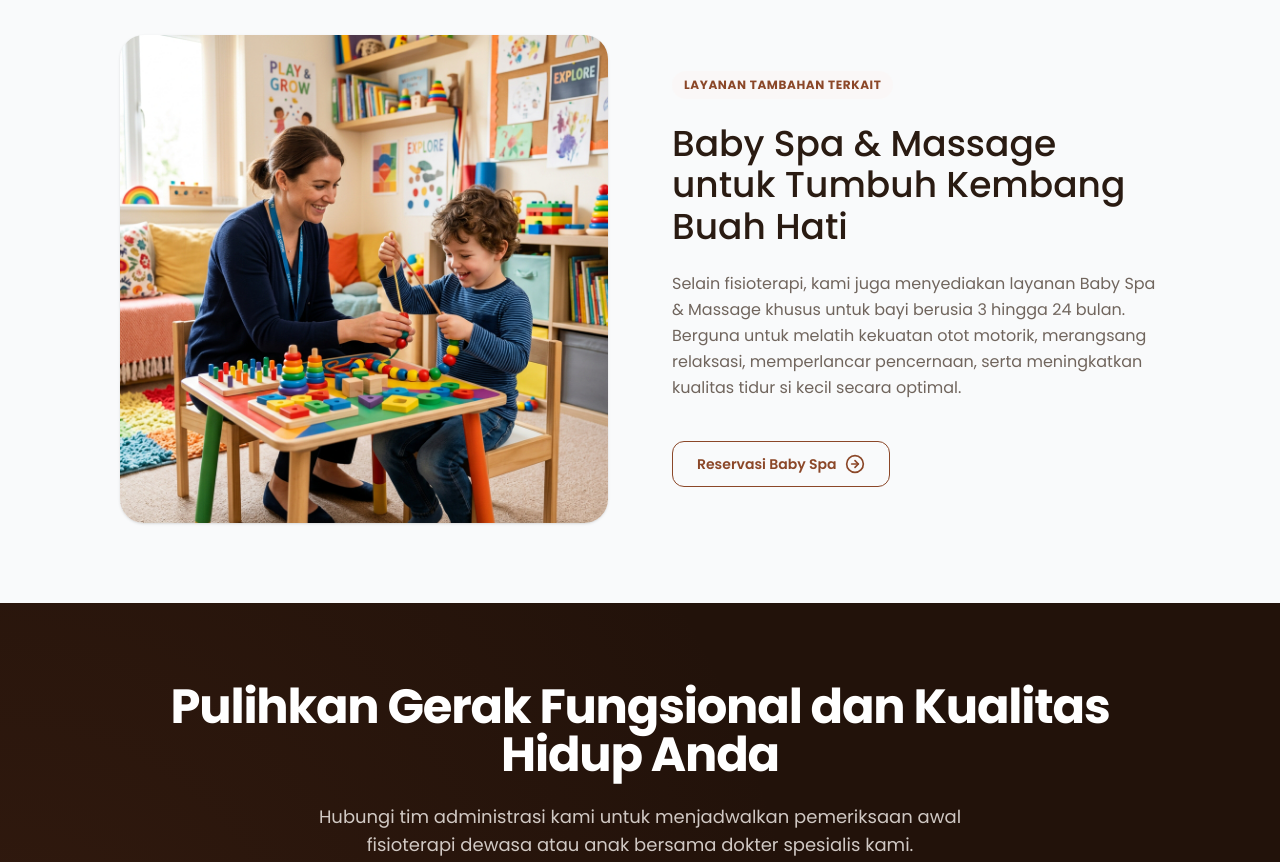
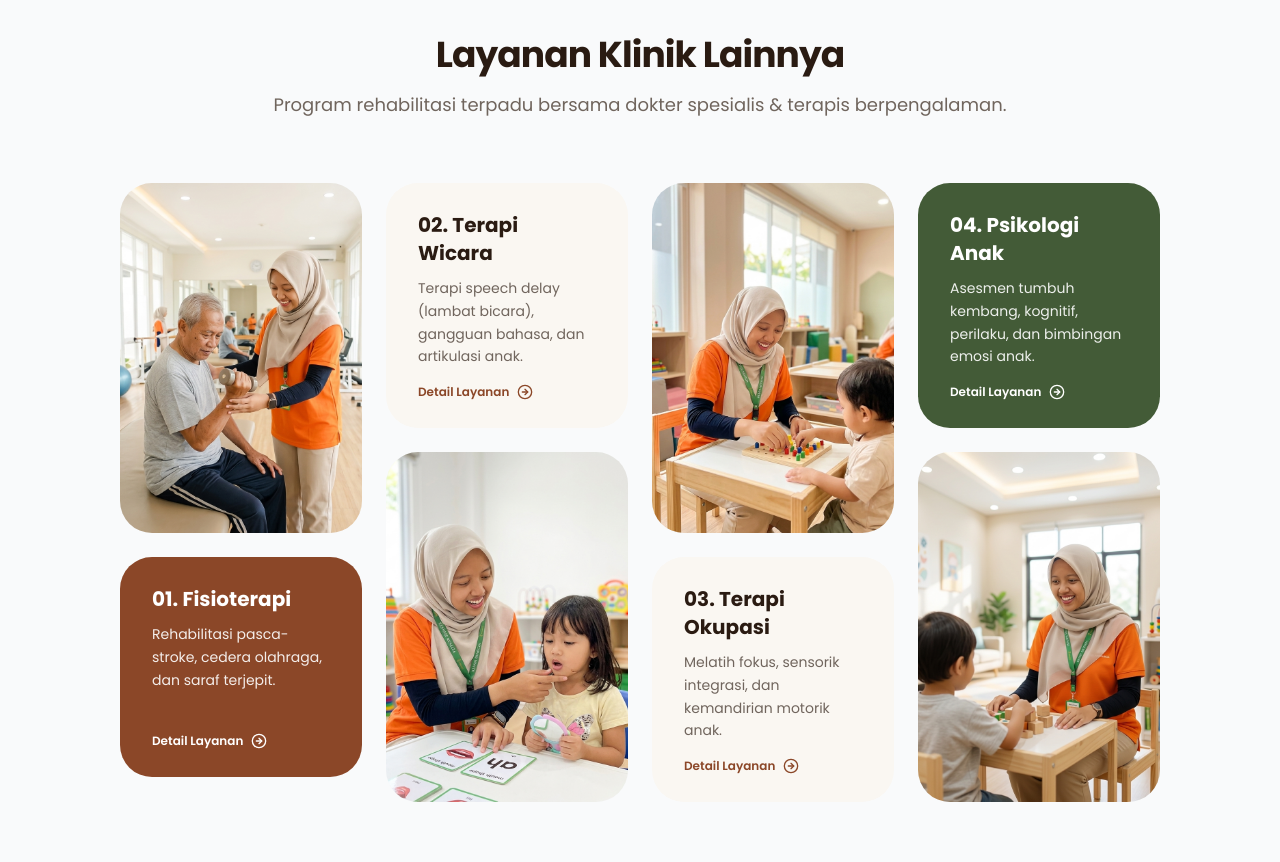
Before and after one commit to luthfierlmbang/Klinik-benecia-poc, a website built with Vite: page fisioterapi.html in a window 1280 px wide. Shown: the part 3160-4022 px from the top of the page. Built offline with nearby package versions, Linux system fonts and the light colour scheme.

Commit message:
feat: replace related services with homepage core services bento grid on fisioterapi.html

```diff
--- a/fisioterapi.html
+++ b/fisioterapi.html
@@ -435,43 +435,124 @@
       </div>
     </section>
 
-    <!-- Baby Spa & Massage Section (Figma Section 2 Layout: Content on the Right, Image on the Left) -->
-    <section id="babyspa" class="py-20 bg-gray-50">
-      <div class="max-w-7xl mx-auto px-6 lg:px-[120px] grid grid-cols-1 lg:grid-cols-2 gap-16 items-center">
+    <!-- Layanan Lainnya Section -->
+    <section id="layanan" class="py-20 bg-gray-50">
+      <div class="max-w-7xl mx-auto px-6 lg:px-[120px]">
 
-        <!-- Left: Image showing baby therapy/massage context -->
-        <div class="relative flex justify-center order-2 lg:order-1 reveal-element">
-          <!-- Wavy mask visual representation via figma style -->
-          <div class="w-full max-w-[500px] aspect-square rounded-3xl overflow-hidden shadow-sm">
-            <img src="/images/pediatric.png" alt="Sesi Baby Spa & Massage" class="w-full h-full object-cover" />
-          </div>
+        <!-- Header -->
+        <div class="text-center max-w-3xl mx-auto flex flex-col gap-4 mb-16 reveal-element">
+          <h2 class="text-3xl md:text-4xl font-bold tracking-tight text-neutral-dark">Layanan Klinik Lainnya</h2>
+          <p class="text-neutral-secondary text-base md:text-lg">
+            Program rehabilitasi terpadu bersama dokter spesialis & terapis berpengalaman.
+          </p>
         </div>
 
-        <!-- Right: Text content -->
-        <div class="flex flex-col gap-6 text-left order-1 lg:order-2 reveal-element">
-          <span class="text-xs font-bold uppercase tracking-wider text-brand-primary bg-brand-light/50 px-3 py-1.5 rounded-full w-fit">
-            Layanan Tambahan Terkait
-          </span>
-          <h2 class="text-3xl md:text-4xl font-medium leading-[1.15] text-neutral-dark">
-            Baby Spa & Massage untuk Tumbuh Kembang Buah Hati
-          </h2>
-          <p class="text-neutral-secondary text-base leading-relaxed">
-            Selain fisioterapi, kami juga menyediakan layanan Baby Spa & Massage khusus untuk bayi berusia 3 hingga 24 bulan. Berguna untuk melatih kekuatan otot motorik, merangsang relaksasi, memperlancar pencernaan, serta meningkatkan kualitas tidur si kecil secara optimal.
+        <!-- Alternating Bento Cards Grid (Flat layout without shadows, optimized for no overlaps) -->
+        <div class="grid grid-cols-1 sm:grid-cols-2 lg:grid-cols-4 gap-6 reveal-element">
+
+          <!-- Column 1: Fisioterapi (Image Top, Text Bottom - Solid Teal) -->
+          <div class="flex flex-col gap-6">
+            <!-- Image Card -->
+            <div class="h-[350px] w-full rounded-[32px] overflow-hidden group">
+              <img src="/images/fisioterapi/fisioterapi_bento.png" alt="Layanan Fisioterapi Dewasa" class="w-full h-full object-cover transition-transform duration-700 group-hover:scale-105" />
+            </div>
+            <!-- Text Card (Solid Teal) -->
+            <a href="fisioterapi.html" class="min-h-[220px] h-fit w-full bg-brand-primary text-white rounded-[32px] px-8 py-7 flex flex-col justify-between text-left hover:opacity-95 transition-all group">
+              <div>
+                <h3 class="text-xl font-bold">01. Fisioterapi</h3>
+                <p class="text-sm text-white/90 mt-2.5 leading-relaxed">
+                  Rehabilitasi pasca-stroke, cedera olahraga, dan saraf terjepit.
                 </p>
-          <div class="pt-4">
-            <a href="https://wa.me/6285943750988?text=Halo%20Klinik%20Utama%20Benecia,%20saya%20tertarik%20dengan%20layanan%20Baby%20Spa." target="_blank" class="btn-outline group">
-              <span>Reservasi Baby Spa</span>
-              <svg viewBox="0 0 24 24" fill="none" stroke="currentColor" stroke-width="2" stroke-linecap="round" stroke-linejoin="round" class="h-5 w-5 transition-transform duration-200 group-hover:translate-x-1 text-brand-primary">
+              </div>
+              <div class="inline-flex items-center gap-2 text-xs font-semibold text-white mt-4">
+                <span>Detail Layanan</span>
+                <svg viewBox="0 0 24 24" fill="none" stroke="currentColor" stroke-width="2" stroke-linecap="round" stroke-linejoin="round" class="h-4 w-4 transition-transform duration-200 group-hover:translate-x-1">
                   <circle cx="12" cy="12" r="10"></circle>
                   <polyline points="12 8 16 12 12 16"></polyline>
                   <line x1="8" y1="12" x2="16" y2="12"></line>
                 </svg>
+              </div>
             </a>
+          </div>
+
+          <!-- Column 2: Terapi Wicara (Text Top - Cream, Image Bottom) -->
+          <div class="flex flex-col gap-6">
+            <!-- Text Card (Cream) -->
+            <a href="https://wa.me/6285943750988?text=Halo,%20saya%20tertarik%20dengan%20layanan%20Terapi%20Wicara." target="_blank" class="min-h-[220px] h-fit w-full bg-[#FAF7F2] text-neutral-dark rounded-[32px] px-8 py-7 flex flex-col justify-between text-left hover:bg-[#FAF4EB] transition-all group">
+              <div>
+                <h3 class="text-xl font-bold text-neutral-dark">02. Terapi Wicara</h3>
+                <p class="text-sm text-neutral-secondary mt-2.5 leading-relaxed">
+                  Terapi speech delay (lambat bicara), gangguan bahasa, dan artikulasi anak.
+                </p>
+              </div>
+              <div class="inline-flex items-center gap-2 text-xs font-semibold text-brand-primary mt-4">
+                <span>Detail Layanan</span>
+                <svg viewBox="0 0 24 24" fill="none" stroke="currentColor" stroke-width="2" stroke-linecap="round" stroke-linejoin="round" class="h-4 w-4 transition-transform duration-200 group-hover:translate-x-1">
+                  <circle cx="12" cy="12" r="10"></circle>
+                  <polyline points="12 8 16 12 12 16"></polyline>
+                  <line x1="8" y1="12" x2="16" y2="12"></line>
+                </svg>
+              </div>
+            </a>
+            <!-- Image Card -->
+            <div class="h-[350px] w-full rounded-[32px] overflow-hidden group">
+              <img src="/images/fisioterapi/terapi_wicara_bento.png" alt="Layanan Terapi Wicara" class="w-full h-full object-cover transition-transform duration-700 group-hover:scale-105" />
+            </div>
+          </div>
+
+          <!-- Column 3: Terapi Okupasi (Image Top, Text Bottom - Cream) -->
+          <div class="flex flex-col gap-6">
+            <!-- Image Card -->
+            <div class="h-[350px] w-full rounded-[32px] overflow-hidden group">
+              <img src="/images/fisioterapi/terapi_okupasi_bento.png" alt="Layanan Terapi Okupasi" class="w-full h-full object-cover transition-transform duration-700 group-hover:scale-105" />
+            </div>
+            <!-- Text Card (Cream) -->
+            <a href="https://wa.me/6285943750988?text=Halo,%20saya%20tertarik%20dengan%20layanan%20Terapi%20Okupasi." target="_blank" class="min-h-[220px] h-fit w-full bg-[#FAF7F2] text-neutral-dark rounded-[32px] px-8 py-7 flex flex-col justify-between text-left hover:bg-[#FAF4EB] transition-all group">
+              <div>
+                <h3 class="text-xl font-bold text-neutral-dark">03. Terapi Okupasi</h3>
+                <p class="text-sm text-neutral-secondary mt-2.5 leading-relaxed">
+                  Melatih fokus, sensorik integrasi, dan kemandirian motorik anak.
+                </p>
+              </div>
+              <div class="inline-flex items-center gap-2 text-xs font-semibold text-brand-primary mt-4">
+                <span>Detail Layanan</span>
+                <svg viewBox="0 0 24 24" fill="none" stroke="currentColor" stroke-width="2" stroke-linecap="round" stroke-linejoin="round" class="h-4 w-4 transition-transform duration-200 group-hover:translate-x-1">
+                  <circle cx="12" cy="12" r="10"></circle>
+                  <polyline points="12 8 16 12 12 16"></polyline>
+                  <line x1="8" y1="12" x2="16" y2="12"></line>
+                </svg>
+              </div>
+            </a>
+          </div>
+
+          <!-- Column 4: Psikologi Anak (Text Top - Dark Green, Image Bottom) -->
+          <div class="flex flex-col gap-6">
+            <!-- Text Card (Dark Green) -->
+            <a href="https://wa.me/6285943750988?text=Halo,%20saya%20tertarik%20dengan%20layanan%20Psikologi%20Anak." target="_blank" class="min-h-[220px] h-fit w-full bg-brand-forest text-white rounded-[32px] px-8 py-7 flex flex-col justify-between text-left hover:opacity-95 transition-all group">
+              <div>
+                <h3 class="text-xl font-bold">04. Psikologi Anak</h3>
+                <p class="text-sm text-white/90 mt-2.5 leading-relaxed">
+                  Asesmen tumbuh kembang, kognitif, perilaku, dan bimbingan emosi anak.
+                </p>
+              </div>
+              <div class="inline-flex items-center gap-2 text-xs font-semibold text-white mt-4">
+                <span>Detail Layanan</span>
+                <svg viewBox="0 0 24 24" fill="none" stroke="currentColor" stroke-width="2" stroke-linecap="round" stroke-linejoin="round" class="h-4 w-4 transition-transform duration-200 group-hover:translate-x-1">
+                  <circle cx="12" cy="12" r="10"></circle>
+                  <polyline points="12 8 16 12 12 16"></polyline>
+                  <line x1="8" y1="12" x2="16" y2="12"></line>
+                </svg>
+              </div>
+            </a>
+            <!-- Image Card -->
+            <div class="h-[350px] w-full rounded-[32px] overflow-hidden group">
+              <img src="/images/fisioterapi/psikologi_anak_bento.png" alt="Layanan Psikologi Anak" class="w-full h-full object-cover transition-transform duration-700 group-hover:scale-105" />
             </div>
           </div>
 
         </div>
-    </section>
+      </div>
+    </section>ion>
 
     <!-- CTA Section -->
     <section class="py-20 bg-neutral-footer text-white relative overflow-hidden">
```
Lines whose indentation alone changed are shown as unchanged.
